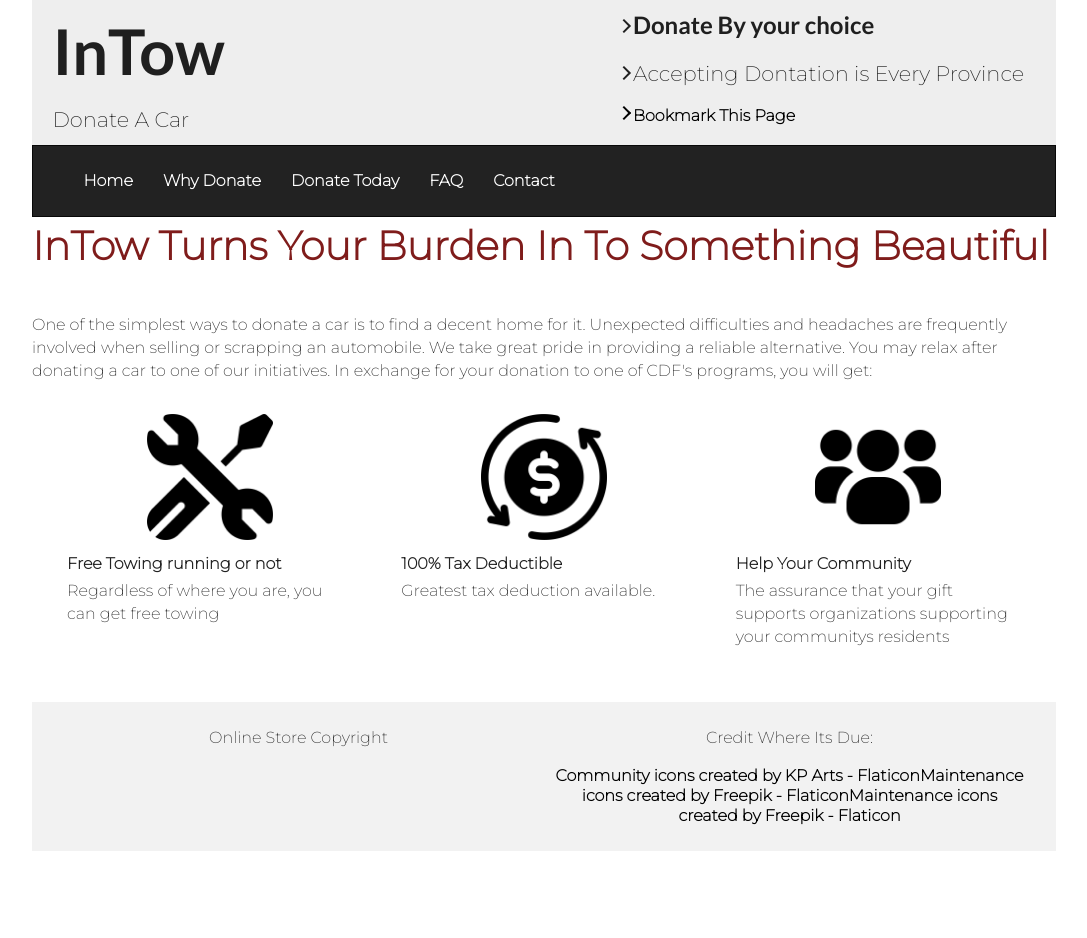
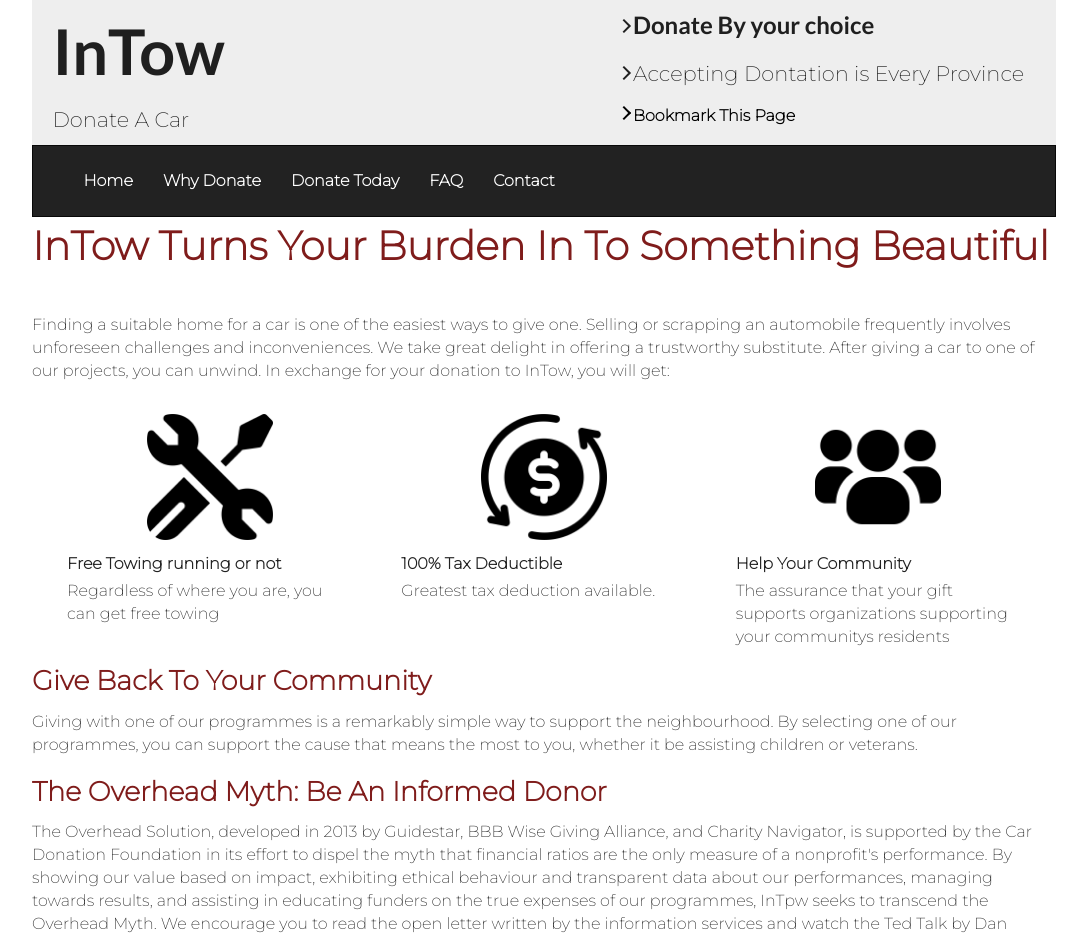
Before and after one commit to Fasih123456/goddt14, a React (Create React App) app: page /WhyDonate in a window 1280 px wide. Shown: the top 938 px of the page, without its empty margins (96-1183 px from the left). Before the commit the page ends 851 px from the top, so only its background shows below. Built offline with nearby package versions, Linux system fonts and the light colour scheme.

Commit message:
added more content to whydonate

```diff
--- a/src/pages/Footer.js
+++ b/src/pages/Footer.js
@@ -6,7 +6,7 @@
         <footer class="container-fluid text-center">
             <Container>
                 <Row>
-                    <Col>            <p>Online Store Copyright</p>  </Col>
+                    <Col></Col>
                     <Col>
                     <p>Credit Where Its Due:</p>
                     <a style={{color: "black"}} href="https://www.flaticon.com/free-icons/community" title="community icons">Community icons created by KP Arts - Flaticon</a>
--- a/src/pages/WhyDonate.js
+++ b/src/pages/WhyDonate.js
@@ -10,7 +10,7 @@
             <Header />
             <div class="main body ui container">
                 <p className='red-heading'>InTow Turns Your Burden In To Something Beautiful</p>
-                <p>One of the simplest ways to donate a car is to find a decent home for it. Unexpected difficulties and headaches are frequently involved when selling or scrapping an automobile. We take great pride in providing a reliable alternative. You may relax after donating a car to one of our initiatives. In exchange for your donation to one of CDF's programs, you will get: </p>
+                <p>Finding a suitable home for a car is one of the easiest ways to give one. Selling or scrapping an automobile frequently involves unforeseen challenges and inconveniences. We take great delight in offering a trustworthy substitute. After giving a car to one of our projects, you can unwind. In exchange for your donation to InTow, you will get: </p>
 
                 <div>
                     <Container>
@@ -20,17 +20,17 @@
                             <Col style={{align: "left"}}><Cards src='images/Icons/group-users.png' title='Help Your Community' text='The assurance that your gift supports organizations supporting your communitys residents'/></Col>
                         </Row>
                     </Container>
+                </div>
 
+                <div>
+                <p className='red-heading' style={{marginBottom: "10px", fontSize: "27px"}}>Give Back To Your Community</p>
+                <p >Giving with one of our programmes is a remarkably simple way to support the neighbourhood. By selecting one of our programmes, you can support the cause that means the most to you, whether it be assisting children or veterans.</p>
 
-
-                <a href="https://www.flaticon.com/free-icons/community" title="community icons">Community icons created by KP Arts - Flaticon</a>
-
-                <a href="https://www.flaticon.com/free-icons/maintenance" title="maintenance icons">Maintenance icons created by Freepik - Flaticon</a>
-                <a href="https://www.flaticon.com/free-icons/maintenance" title="maintenance icons">Maintenance icons created by Freepik - Flaticon</a>
-            </div>
+                <p className='red-heading' style={{marginBottom: "10px", fontSize: "27px"}}>The Overhead Myth: Be An Informed Donor</p>
+                <p style={{paddingBottom:"20px"}}>The Overhead Solution, developed in 2013 by Guidestar, BBB Wise Giving Alliance, and Charity Navigator, is supported by the Car Donation Foundation in its effort to dispel the myth that financial ratios are the only measure of a nonprofit's performance. By showing our value based on impact, exhibiting ethical behaviour and transparent data about our performances, managing towards results, and assisting in educating funders on the true expenses of our programmes, InTpw seeks to transcend the Overhead Myth. We encourage you to read the open letter written by the information services and watch the Ted Talk by Dan Pollotta on this subject to understand more.</p>
+                </div>
             </div>
             <Footer />
-
         </div>
     )
 }
```
